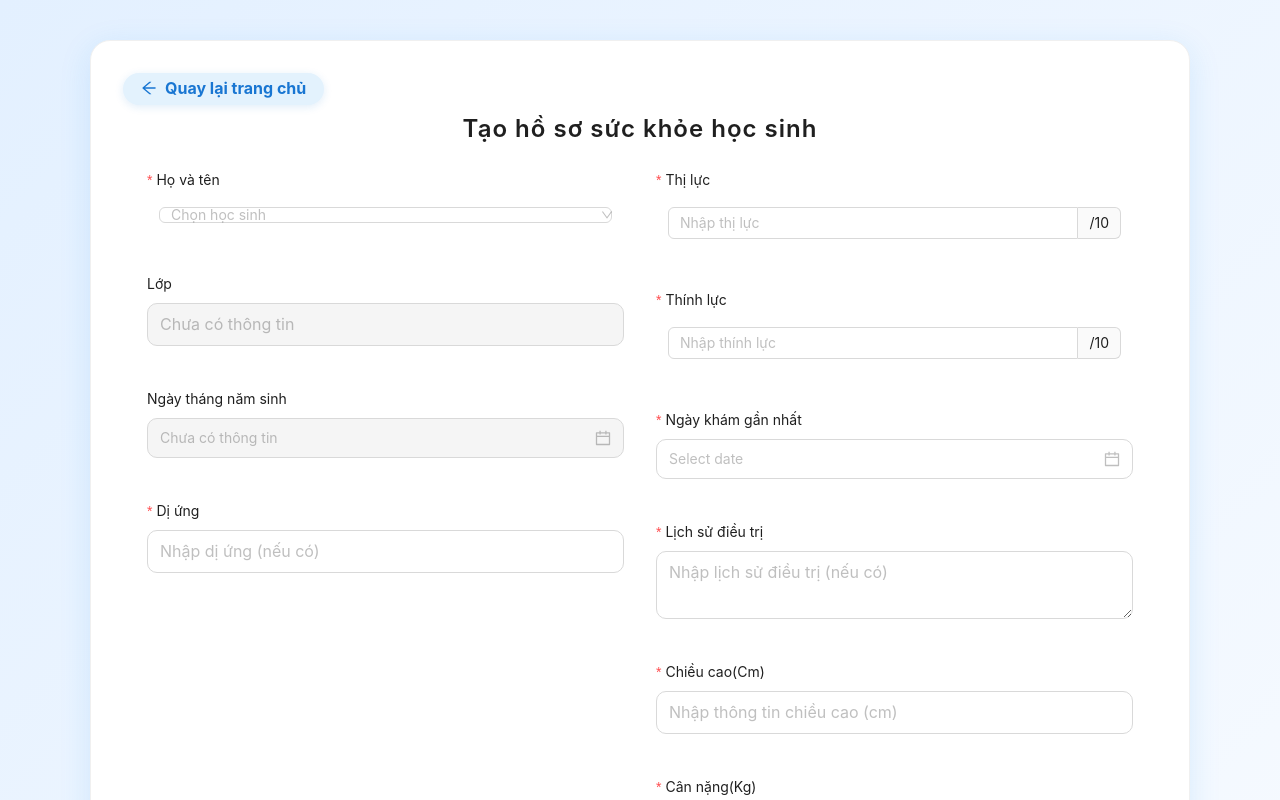
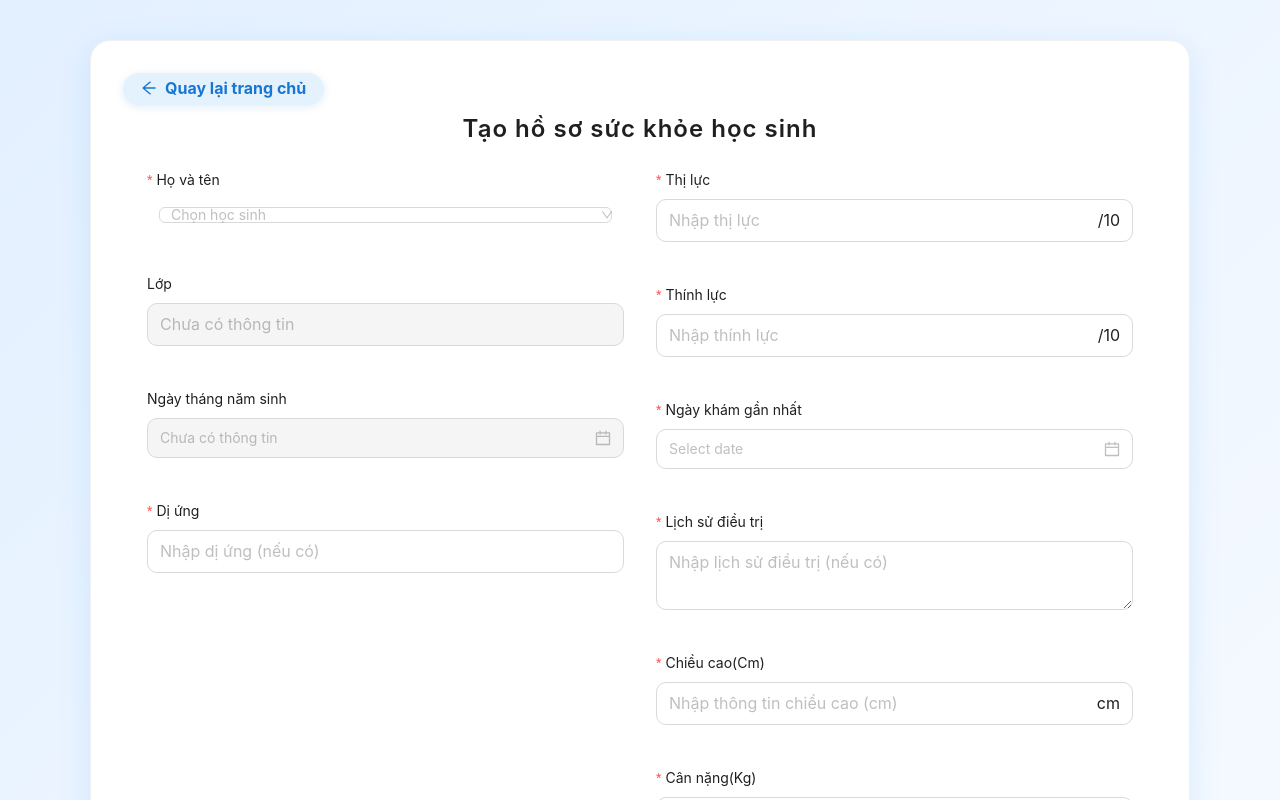
Before and after one commit to hoangAn01/Summer25SWP391_SE1832_Group432_FE, a React (Vite) app: page /create-health-profile in a window 1280 px wide. Built offline with nearby package versions, Linux system fonts and the light colour scheme.

Commit message:
ràng buộc health profile

```diff
--- a/src/pages/home-pages/ParentForm/HealthProfile/HealthProfileCreate.jsx
+++ b/src/pages/home-pages/ParentForm/HealthProfile/HealthProfileCreate.jsx
@@ -91,8 +91,8 @@ function HealthProfileCreatePage() {
         treatmentHistory: values.treatmentHistory,
         visionDetails: values.visionTest ? `${values.visionTest}/10` : "",
         hearingDetails: values.hearingDetails ? `${values.hearingDetails}/10` : "",
-        weight: values.weight,
-        height: values.height,
+        weight: values.weight?.toString() || "",
+        height: values.height?.toString() || "",
         lastUpdated: new Date().toISOString(),
       };
 
@@ -239,20 +239,25 @@ function HealthProfileCreatePage() {
                 rules={[
                   { required: true, message: "Vui lòng nhập thị lực" },
                   {
-                    type: "number",
-                    min: 1,
-                    max: 10,
-                    message: "Chỉ nhập số từ 1 đến 10",
-                  },
+                    validator: (_, value) => {
+                      // Kiểm tra xem giá trị có chỉ chứa số không
+                      if (!/^\d+(\.\d+)?$/.test(value)) {
+                        return Promise.reject("Thị lực phải chỉ chứa số");
+                      }
+
+                      const vision = parseFloat(value);
+                      if (vision < 1 || vision > 10) {
+                        return Promise.reject("Thị lực phải từ 1 đến 10");
+                      }
+                      return Promise.resolve();
+                    }
+                  }
                 ]}
               >
-                <InputNumber
-                  min={1}
-                  max={10}
-                  style={{ width: "100%" }}
-                  addonAfter="/10"
+                <Input
                   placeholder="Nhập thị lực"
                   className="health-profile-input"
+                  suffix="/10"
                 />
               </Form.Item>
 
@@ -262,20 +267,25 @@ function HealthProfileCreatePage() {
                 rules={[
                   { required: true, message: "Vui lòng nhập thính lực" },
                   {
-                    type: "number",
-                    min: 1,
-                    max: 10,
-                    message: "Chỉ nhập số từ 1 đến 10",
-                  },
+                    validator: (_, value) => {
+                      // Kiểm tra xem giá trị có chỉ chứa số không
+                      if (!/^\d+(\.\d+)?$/.test(value)) {
+                        return Promise.reject("Thính lực phải chỉ chứa số");
+                      }
+
+                      const hearing = parseFloat(value);
+                      if (hearing < 1 || hearing > 10) {
+                        return Promise.reject("Thính lực phải từ 1 đến 10");
+                      }
+                      return Promise.resolve();
+                    }
+                  }
                 ]}
               >
-                <InputNumber
-                  min={1}
-                  max={10}
-                  style={{ width: "100%" }}
-                  addonAfter="/10"
+                <Input
                   placeholder="Nhập thính lực"
                   className="health-profile-input"
+                  suffix="/10"
                 />
               </Form.Item>
 
@@ -303,9 +313,27 @@ function HealthProfileCreatePage() {
                     required: true,
                     message: "Vui lòng nhập thông tin chiều cao",
                   },
+                  {
+                    validator: (_, value) => {
+                      // Kiểm tra xem giá trị có chỉ chứa số không
+                      if (!/^\d+(\.\d+)?$/.test(value)) {
+                        return Promise.reject("Chiều cao phải chỉ chứa số");
+                      }
+
+                      const height = parseFloat(value);
+                      if (height < 80 || height > 160) {
+                        return Promise.reject("Chiều cao phải từ 80cm đến 160cm");
+                      }
+                      return Promise.resolve();
+                    }
+                  }
                 ]}
               >
-                <Input placeholder="Nhập thông tin chiều cao (cm)" className="health-profile-input" />
+                <Input
+                  placeholder="Nhập thông tin chiều cao (cm)"
+                  className="health-profile-input"
+                  suffix="cm"
+                />
               </Form.Item>
 
               <Form.Item
@@ -316,9 +344,27 @@ function HealthProfileCreatePage() {
                     required: true,
                     message: "Vui lòng nhập thông tin cân nặng",
                   },
+                  {
+                    validator: (_, value) => {
+                      // Kiểm tra xem giá trị có chỉ chứa số không
+                      if (!/^\d+(\.\d+)?$/.test(value)) {
+                        return Promise.reject("Cân nặng phải chỉ chứa số");
+                      }
+
+                      const weight = parseFloat(value);
+                      if (weight < 15 || weight > 70) {
+                        return Promise.reject("Cân nặng phải từ 15kg đến 70kg");
+                      }
+                      return Promise.resolve();
+                    }
+                  }
                 ]}
               >
-                <Input placeholder="Nhập thông tin cân nặng (kg)" className="health-profile-input" />
+                <Input
+                  placeholder="Nhập thông tin cân nặng (kg)"
+                  className="health-profile-input"
+                  suffix="kg"
+                />
               </Form.Item>
 
               <Form.Item
```
